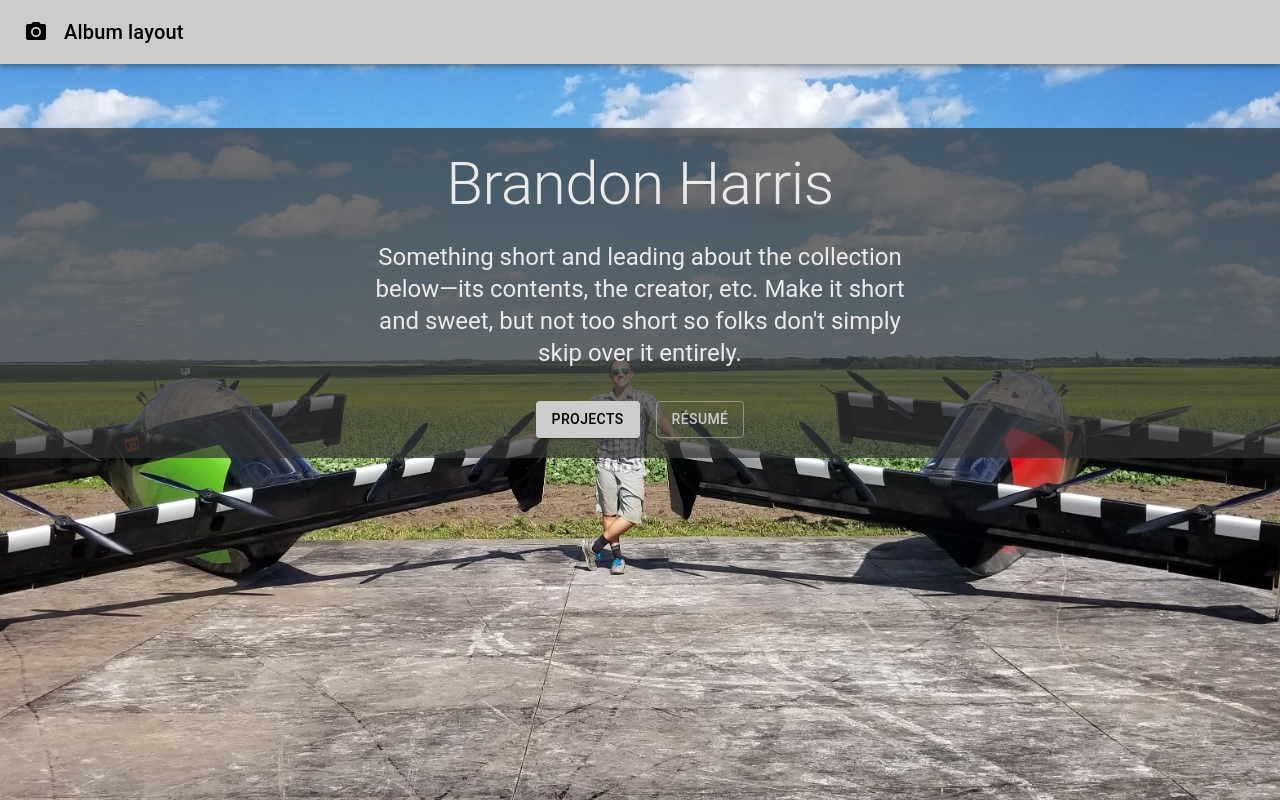
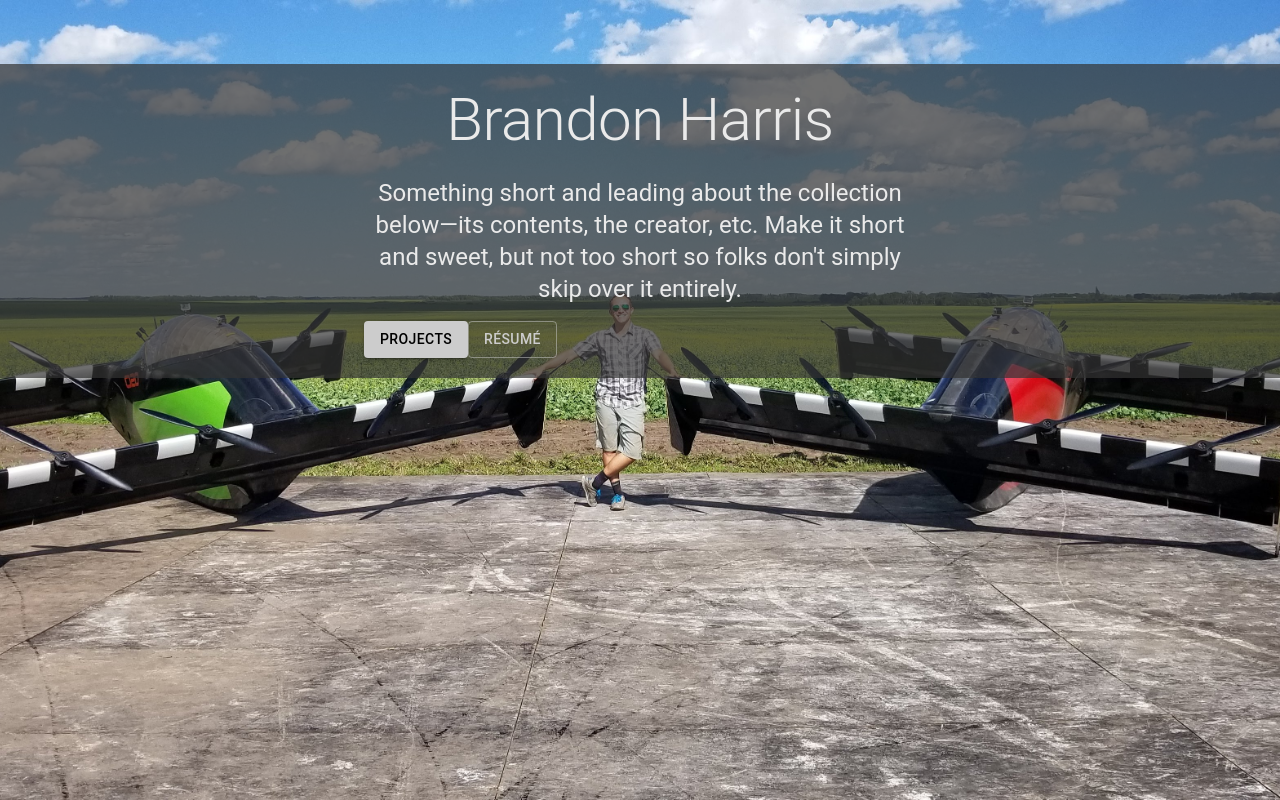
Before and after one commit to brha8286/portfolio-react, a React (Create React App) app: page / in a window 1280 px wide. Shown: the top 800 px of the page. Built offline with nearby package versions, Linux system fonts and the light colour scheme.

Commit message:
Buttons centered via left % and transform.  Still not working.

```diff
--- a/src/App.jsx
+++ b/src/App.jsx
@@ -31,7 +31,7 @@ function App() {
 
   return (
     <ThemeProvider theme={theme}>
-      <AppBar position="relative">
+      {/* <AppBar position="relative">
         <Toolbar>
           <CameraIcon className={classes.icon} />
           <Typography variant="h6" color="inherit" noWrap>
@@ -39,7 +39,7 @@ function App() {
           </Typography>
         </Toolbar>
       </AppBar>
-
+ */}
       <Router>
         <Switch>
           <Route path="/">
--- a/src/components/Homepage.jsx
+++ b/src/components/Homepage.jsx
@@ -32,30 +32,45 @@ const useStyles = makeStyles((theme) => ({
     backgroundColor: 'rgba(50, 50, 50, 0.7)',
     padding: '20px 0px',
   },
-  heroButtons: {
-    position: "sticky",
-    marginTop: theme.spacing(4),
-    top: 0,
-  },
   notStuckButton: {
-    marginTop: 0,
-    marginLeft: 0,
-    transition: `margin-left 1s`,
+    position: 'relative',
+    marginTop: 10,
+    left: '50%',
+    transform: 'translate(-50%, 0%)',
+    // left: '50%',
+    // paddingRight: 0,
+    //display: 'inline-block',
+    // transform: 'translateX(50%)',
+    //transition: `transform 1s`,
+    // justifyContent: 'center',
+    // marginTop: theme.spacing(4),
+    // marginLeft: 0,
+    // transition: `justifyContent 1s`,
   },
   stuckButton: {
-    position: "fixed",
-    top: 0,
-    left: 0,
-    // marginTop: -theme.spacing(2),
+    left: '0%',
+    transform: 'translate(0%, 0%)',
+    // left: '0%',
+    // paddingRight: 100,
+    //transform: 'translateX(25%)',
+    // justifyContent: 'left',
+    // position: "fixed",
+    // top: 0,
+    // left: 0,
+    // marginTop: theme.spacing(2),
     // marginLeft: theme.spacing(2),
-    marginLeft: 100,
-    marginTop: 100,
+    // marginLeft: 100,
+    // marginTop: 100,
   },
   stickyContainer: {
     backgroundColor: 'rgba(50, 50, 50, 0.7)',
     minWidth: '100vw',
     backgroundPosition: 'center',
-    // padding: '20px 0px',
+  },
+  buttonStyle: {
+    // display: 'inline-block',
+    // transform:'translateX(-100%)',
+    // margin: 5,
   },
   cardGrid: {
     paddingTop: theme.spacing(4),
@@ -98,25 +113,22 @@ export default function Homepage() {
                 Make it short and sweet, but not too short so folks don't simply skip over it
                 entirely.
                 </Typography>
-              {/* TODO: add translucent background to div containing buttons */}
+              <ScrollAfter className={classes.notStuckButton} afterClassName={classes.stuckButton}>
+                {/* <div className={classes.heroButtons}> */}
+                {/* <Grid container spacing={2} justify="center"> */}
 
+                <Button variant="contained" color="primary" href="#projects" className={classes.buttonStyle}>
+                  Projects
+                </Button>
+
+                <Button variant="outlined" color="primary" className={classes.buttonStyle}>
+                  Résumé
+                  </Button>
+                {/* </Grid> */}
+                {/* </div> */}
+              </ScrollAfter>
             </Container>
-            <ScrollAfter className={classes.notStuckButton} afterClassName={classes.stuckButton}>
-                  <div className={classes.heroButtons}>
-                    <Grid container spacing={2} justify="center">
-                      <Grid item>
-                        <Button variant="contained" color="primary" href="#projects">
-                          Projects
-                          </Button>
-                      </Grid>
-                      <Grid item>
-                        <Button variant="outlined" color="primary">
-                          Résumé
-                          </Button>
-                      </Grid>
-                    </Grid>
-                  </div>
-              </ScrollAfter>
+
           </div>
         </div>
         <Container className={classes.cardGrid} maxWidth="md" id="projects">
--- a/src/components/ScrollAfter.jsx
+++ b/src/components/ScrollAfter.jsx
@@ -23,9 +23,9 @@ export default function ScrollAfter({ children, className , afterClassName}) {
   return (
     <>
       <div ref={containerRef} style={{visibility: 'hidden'}}> {/* Tracking pixel */}
-          {
+          {/* {
               scrolledPast ? React.cloneElement(children) : null
-          }
+          } */}
       </div>
       <div className={`${className} ${scrolledPast ? afterClassName : ""}`}>
         {children}
```
